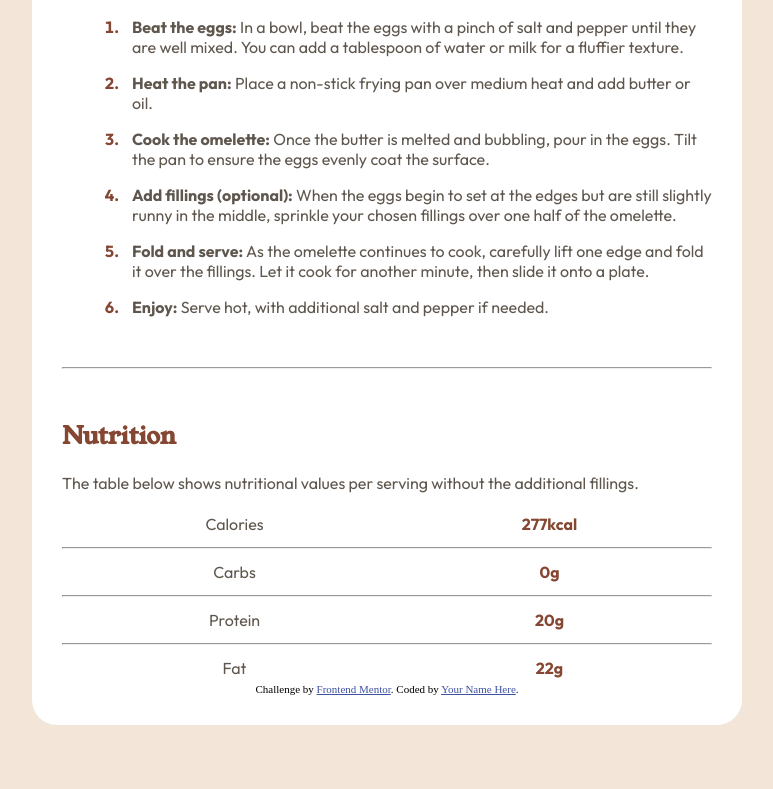
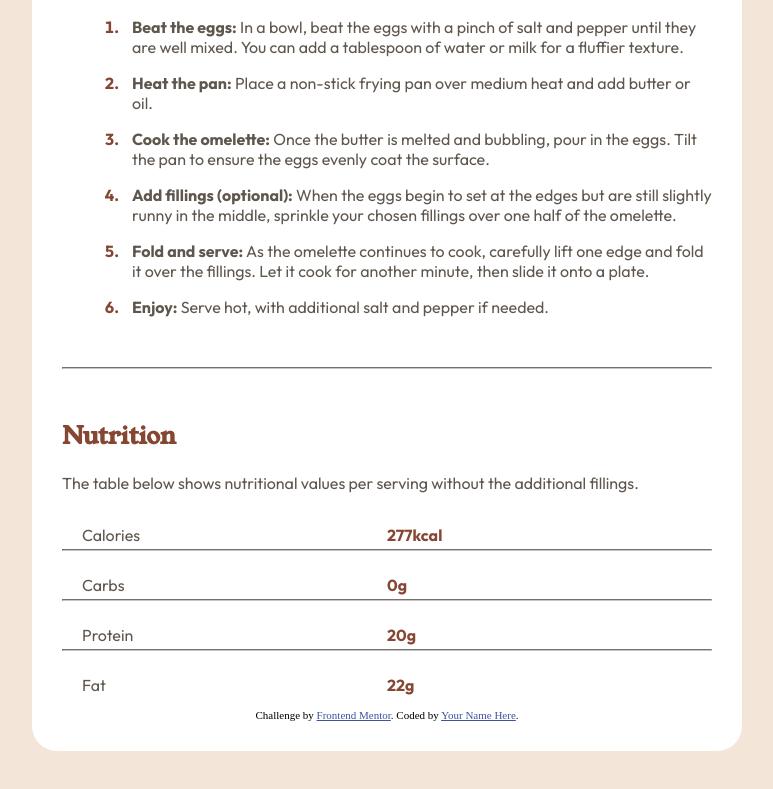
Before and after one commit to atomicblast15/new-journey, a plain HTML site: page recipe-page-main/index.html in a window 1280 px wide. Shown: the part 1106-1895 px from the top of the page, without its empty margins (253-1026 px from the left). Drawn offline with Linux system fonts and the light colour scheme.

Commit message:
fixed some text position

```diff
--- a/recipe-page-main/styles.css
+++ b/recipe-page-main/styles.css
@@ -23,7 +23,7 @@ body {
     display: grid;
     grid-template-columns: 1fr 1fr;
     grid-template-rows: 30px;
-    place-items: center;
+    place-items: middle, left;
 }
 
 .nutrition hr {
@@ -99,7 +99,9 @@ li {
 }
 
 hr {
-    color: hsl(30, 10%, 34%);
+    color: hsl(30, 7%, 77%);
+    border-color: hsl(30, 7%, 77%);
+    margin-top: 10px;
 }
 
 h1,
@@ -112,3 +114,7 @@ h3 {
 .value {
     font-weight: 700;
 }
+
+.attribution {
+    margin-top: 20px;
+}
```
